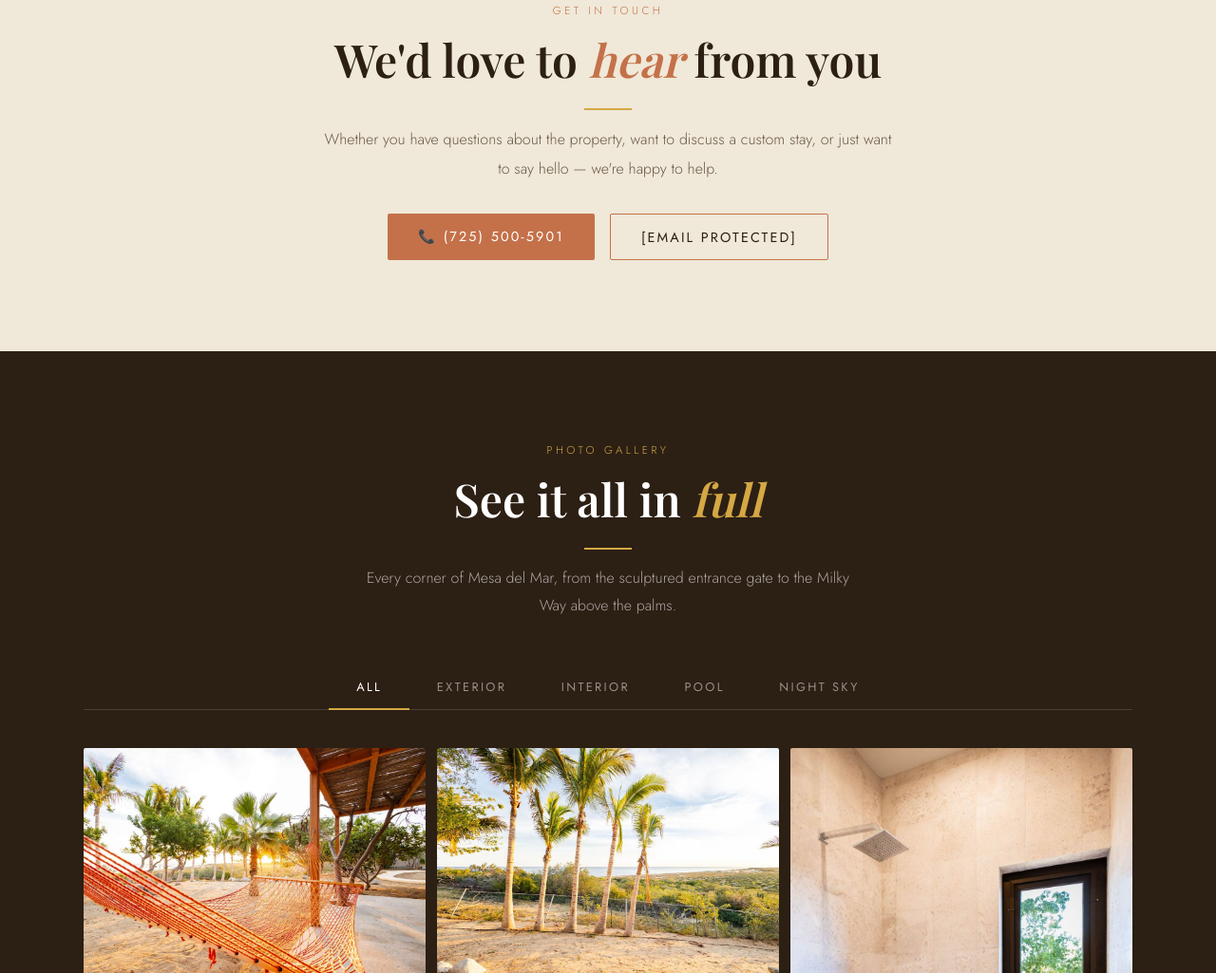
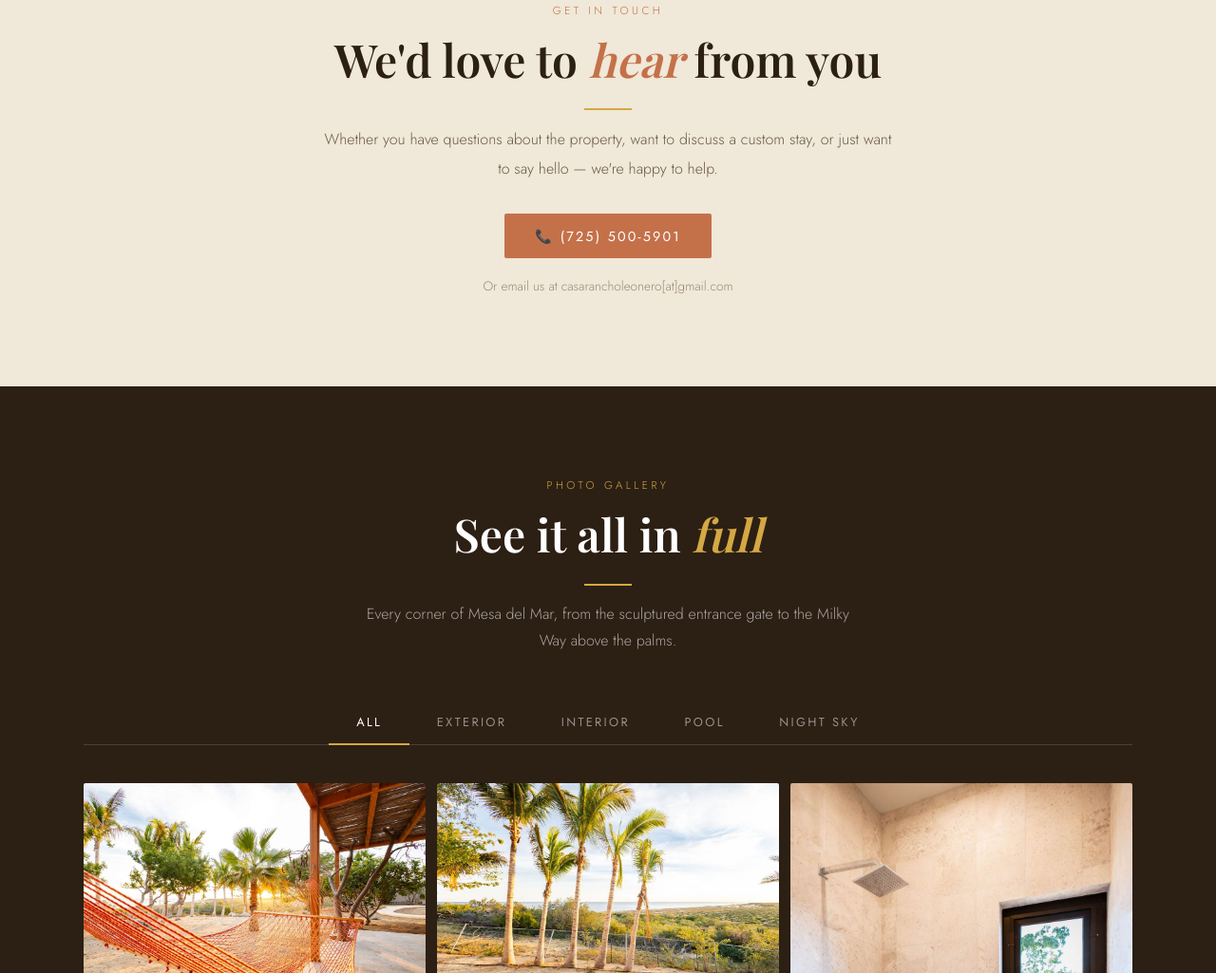
Before and after one commit to casarancholeonero/mesadelmar-site, a website: page index.html in a window 1280 px wide. Shown: the part 10245-11270 px from the top of the page at 95% size. Drawn offline with nearby package versions, Linux system fonts and the light colour scheme; a web font is replaced by a local one.

Commit message:
Add files via upload

```diff
--- a/index.html
+++ b/index.html
@@ -1200,8 +1200,8 @@
       <p style="color:#6b5a4a; line-height:1.9; margin-bottom:2rem;">Whether you have questions about the property, want to discuss a custom stay, or just want to say hello — we're happy to help.</p>
       <div style="display:flex; gap:1rem; justify-content:center; flex-wrap:wrap;">
         <a href="tel:+17255005901" class="btn btn-primary" style="font-size:0.9rem;">📞 (725) 500-5901</a>
-        <a href="/cdn-cgi/l/email-protection#d1b2b0a2b0a3b0bfb2b9bebdb4bebfb4a3be91b6bcb0b8bdffb2bebc" class="btn btn-outline" style="font-size:0.9rem; color:var(--deep); border-color:var(--terra);"><span class="__cf_email__" data-cfemail="e88b899b899a89868b8087848d87868d9a87a88f85898184c68b8785">[email&#160;protected]</span></a>
-      </div>
+      </div>
+      <p style="color:#9a8a7a; font-size:0.85rem; margin-top:1.2rem;">Or email us at casarancholeonero[at]gmail.com</p>
     </div>
   </div>
 </section>
```
